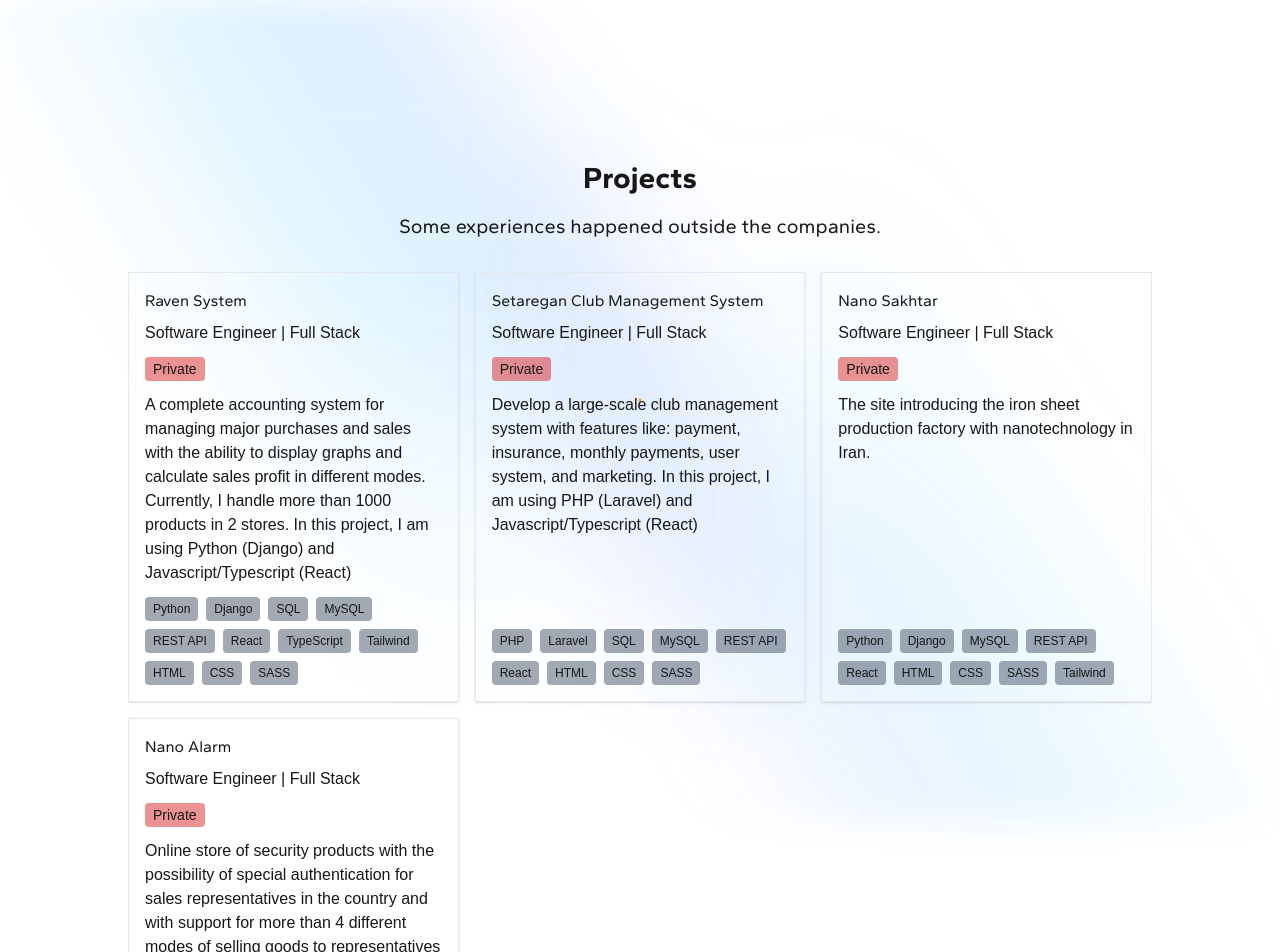
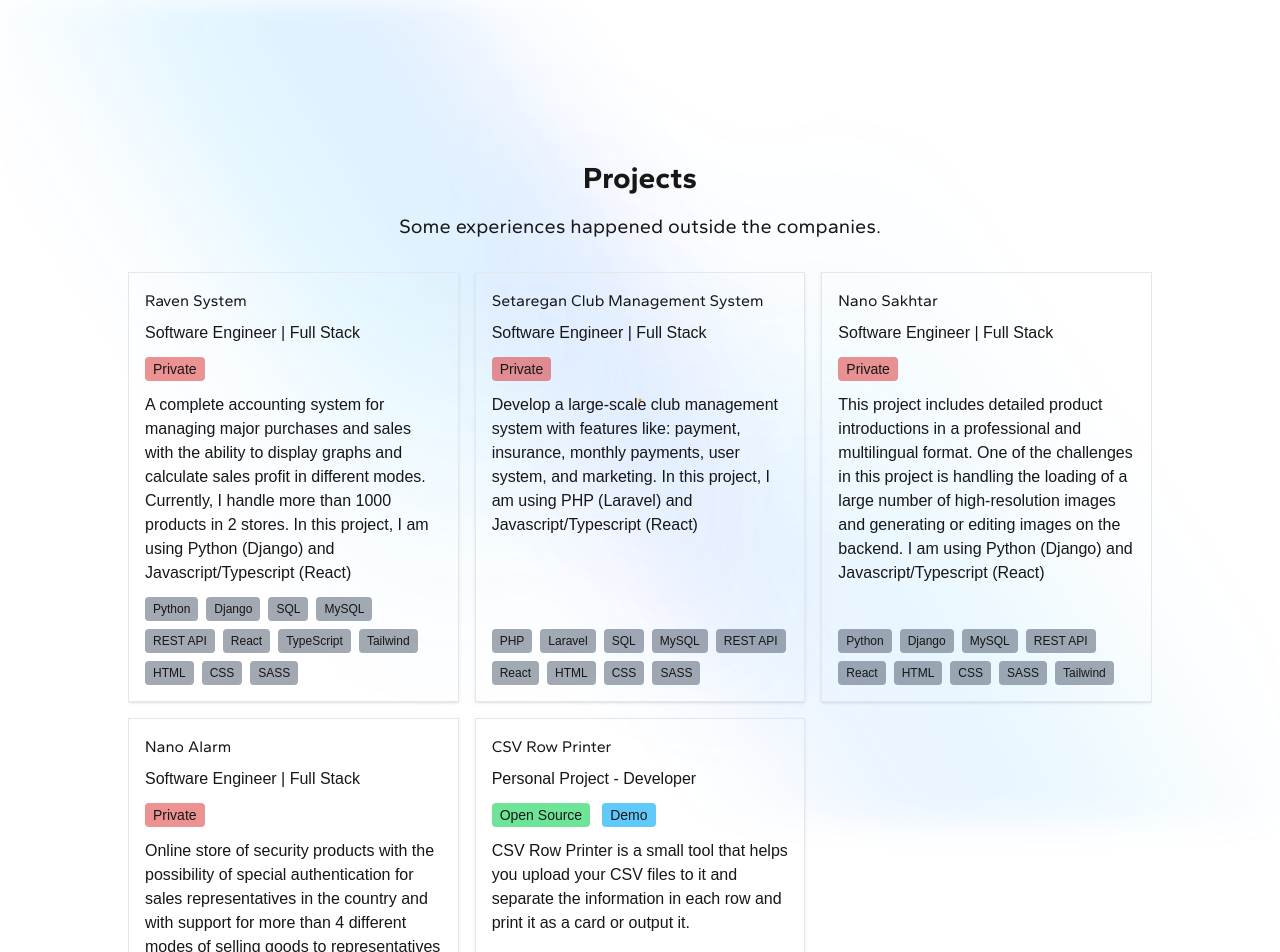
Before and after one commit to raminr77/raminr77.github.io, a Next.js app: page /projects in a window 1280 px wide. Shown: the top 952 px of the page. Built offline with nearby package versions, Linux system fonts and the light colour scheme; a web font is replaced by a local one.

Commit message:
feat: update projects

```diff
--- a/src/data/projects.ts
+++ b/src/data/projects.ts
@@ -84,7 +84,7 @@ export const PROJECTS_DATA: {
         'Tailwind'
       ],
       description:
-        'The site introducing the iron sheet production factory with nanotechnology in Iran.'
+        'This project includes detailed product introductions in a professional and multilingual format. One of the challenges in this project is handling the loading of a large number of high-resolution images and generating or editing images on the backend. I am using Python (Django) and Javascript/Typescript (React)'
     },
     {
       id: 4,
@@ -95,6 +95,15 @@ export const PROJECTS_DATA: {
       stack: ['React', 'HTML', 'CSS', 'SASS'],
       description:
         'Online store of security products with the possibility of special authentication for sales representatives in the country and with support for more than 4 different modes of selling goods to representatives and ordinary people.'
+    },
+    {
+      id: 5,
+      url: 'https://github.com/raminr77/csv-row-printer',
+      isPrivate: false,
+      title: 'CSV Row Printer',
+      role: 'Personal Project - Developer',
+      stack: ['JavaScript', 'HTML', 'CSS', 'SASS'],
+      description: 'CSV Row Printer is a small tool that helps you upload your CSV files to it and separate the information in each row and print it as a card or output it.'
     }
   ]
 } as const;
```
